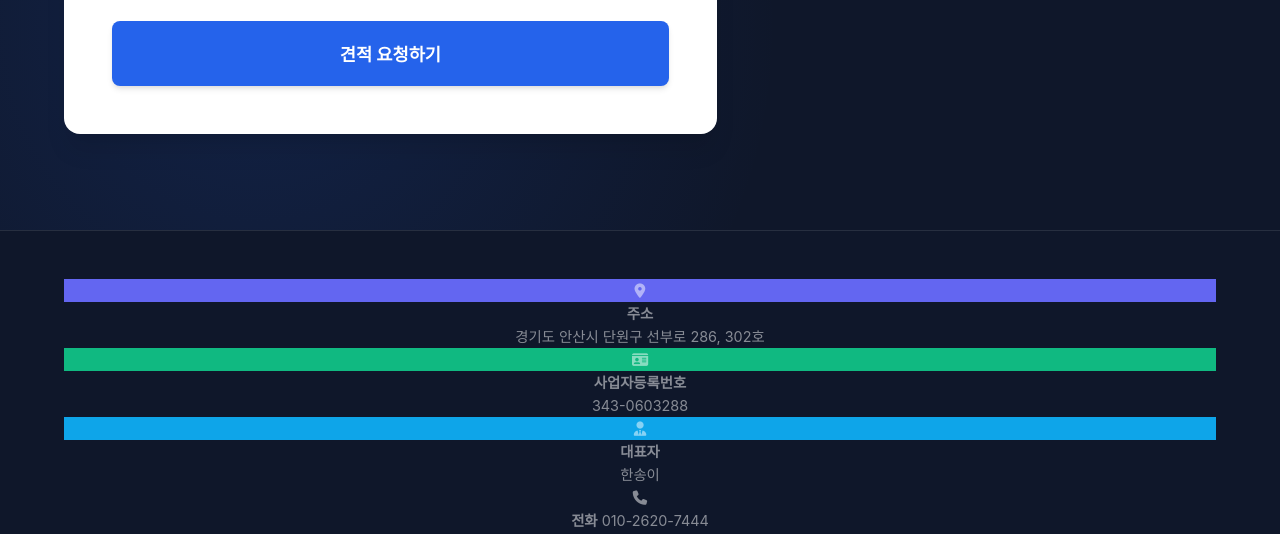
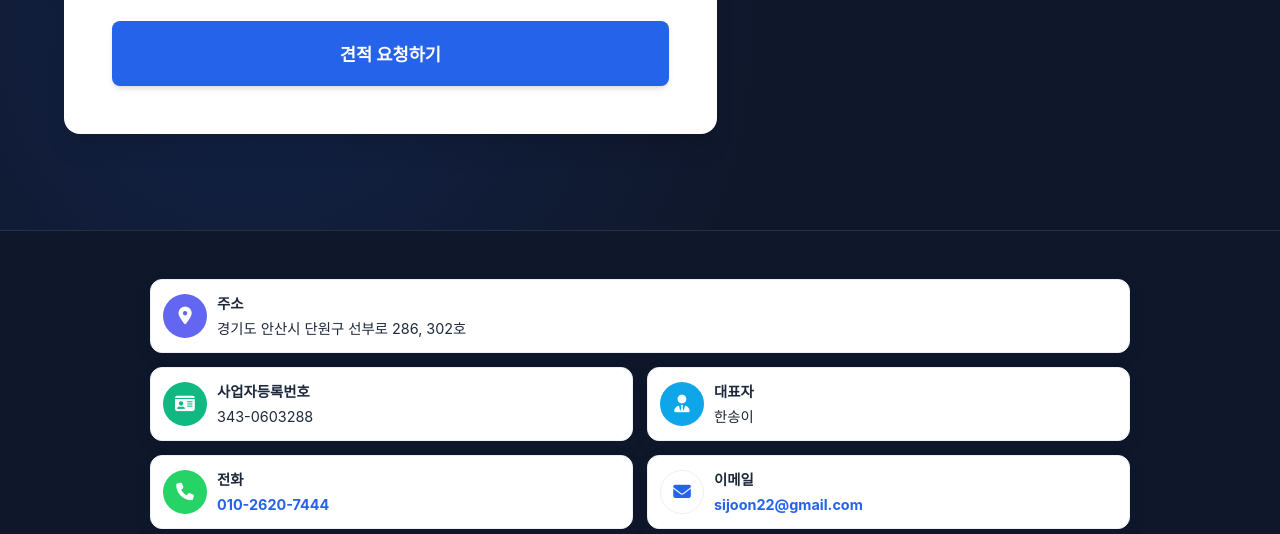
Before and after one commit to M4phone/RECYCLE, a plain HTML site: page index.html in a window 1280 px wide. Shown: the part 6084-6618 px from the top of the page. Drawn offline with nearby package versions, Linux system fonts and the light colour scheme; a web font is replaced by a local one.

Commit message:
Add files via upload

```diff
--- a/index.html
+++ b/index.html
@@ -5,7 +5,7 @@
     <meta charset="UTF-8">
     <meta name="viewport" content="width=device-width, initial-scale=1.0">
     <title>폰리사이클 - Premium ICT Resource Circulation</title>
-    <link rel="stylesheet" href="style.css">
+    <link rel="stylesheet" href="style.css?v=2">
     <link rel="stylesheet" href="https://cdn.jsdelivr.net/gh/orioncactus/pretendard/dist/web/static/pretendard.css">
     <link rel="stylesheet" href="https://cdnjs.cloudflare.com/ajax/libs/font-awesome/6.4.0/css/all.min.css">
     <link href="https://unpkg.com/aos@2.3.1/dist/aos.css" rel="stylesheet">
--- a/style.css
+++ b/style.css
@@ -877,3 +877,78 @@ footer {
 #intro .intro-badge {
     color: #60a5fa !important;
 }
+
+/* =========================================
+   13. Footer Company Grid (Added)
+   ========================================= */
+.company {
+    max-width: 980px;
+    margin: 0 auto 2rem;
+    display: grid;
+    grid-template-columns: 1fr 1fr;
+    gap: 14px;
+    text-align: left;
+}
+
+.detail {
+    display: flex;
+    gap: 10px;
+    align-items: center;
+    background: #fff;
+    border: 1px solid #edf0f2;
+    border-radius: 12px;
+    padding: 12px;
+    box-shadow: 0 6px 20px rgba(16, 24, 40, .06);
+    color: var(--text-main);
+}
+
+.detail .icon {
+    width: 44px;
+    height: 44px;
+    border-radius: 50%;
+    display: grid;
+    place-items: center;
+    color: #fff;
+    flex-shrink: 0;
+}
+
+.detail .icon i {
+    font-size: 1.1rem;
+}
+
+.detail.phone .icon {
+    background: #25d366;
+}
+
+.detail.email .icon {
+    background: #fff;
+    color: var(--accent-color);
+    border: 1px solid #edf0f2;
+}
+
+.detail.kakao .icon {
+    background: #ffe812;
+    color: #3c1e1e;
+}
+
+.detail.telegram .icon {
+    background: #0088cc;
+}
+
+.detail .meta strong {
+    display: block;
+    margin-bottom: 2px;
+    color: var(--text-main);
+    font-weight: 700;
+}
+
+.meta a {
+    color: var(--accent-color);
+    font-weight: 700;
+}
+
+@media (max-width: 900px) {
+    .company {
+        grid-template-columns: 1fr;
+    }
+}
```
